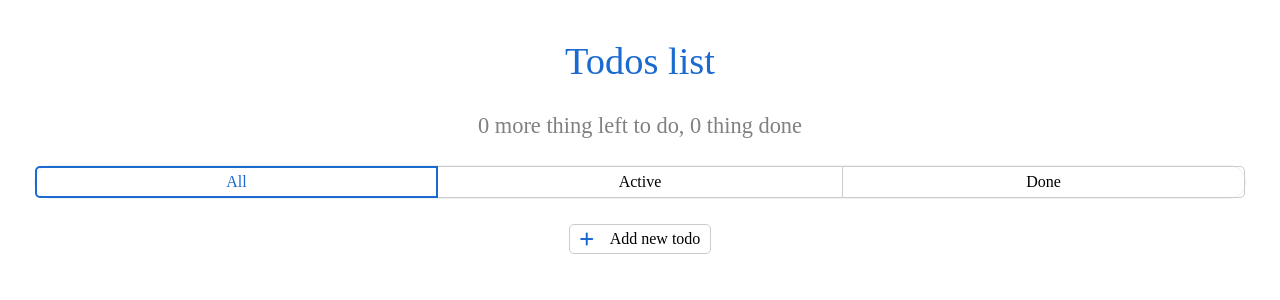
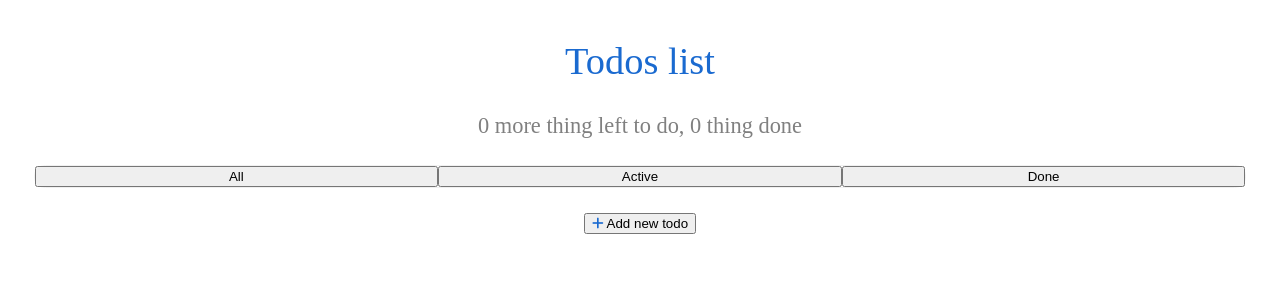
Before and after one commit to doosterhere/vue3-todo-app, a Vue app: page / in a window 1280 px wide. Shown: the top 300 px of the page. Built offline with nearby package versions, Linux system fonts and the light colour scheme; no server answers.

Commit message:
Changing the BaseButton component
* Applied tailwind styles;
* <style> section has been removed.

```diff
--- a/src/components/UI/BaseButton.vue
+++ b/src/components/UI/BaseButton.vue
@@ -15,40 +15,13 @@ export default defineComponent({
 <template>
   <button
       :type
-      class="base-button"
+      class="py-2 px-3.5 flex justify-center items-center gap-4 border border-lightgray rounded-lg
+      font-[inherit]
+      bg-transparent
+      cursor-pointer
+      active:scale-95
+      hover:font-medium"
   >
     <slot></slot>
   </button>
 </template>
-
-<style scoped lang="scss">
-@import '@/assets/variables.scss';
-
-.base-button {
-  padding: 5px 10px;
-  display: flex;
-  justify-content: center;
-  align-items: center;
-  gap: 1rem;
-  border: 1px solid #ccc;
-  border-radius: 5px;
-
-  font: inherit;
-
-  background-color: transparent;
-  cursor: pointer;
-
-  &.button_primary {
-    color: $color-primary;
-    border: 2px solid $color-primary;
-  }
-
-  &:active {
-    transform: scale(0.98);
-  }
-
-  &:not(.button_primary):hover {
-    font-weight: 500;
-  }
-}
-</style>
```
